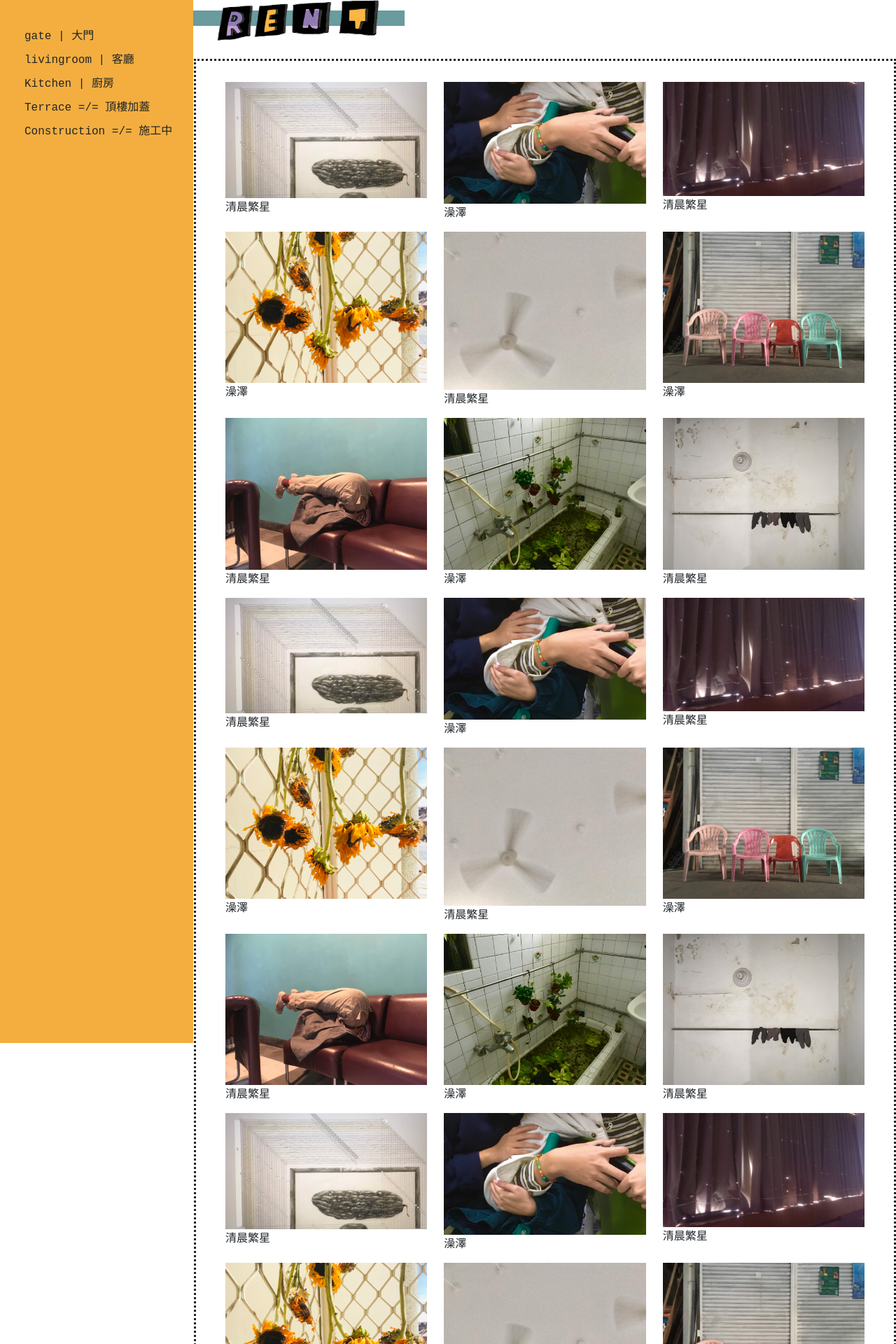
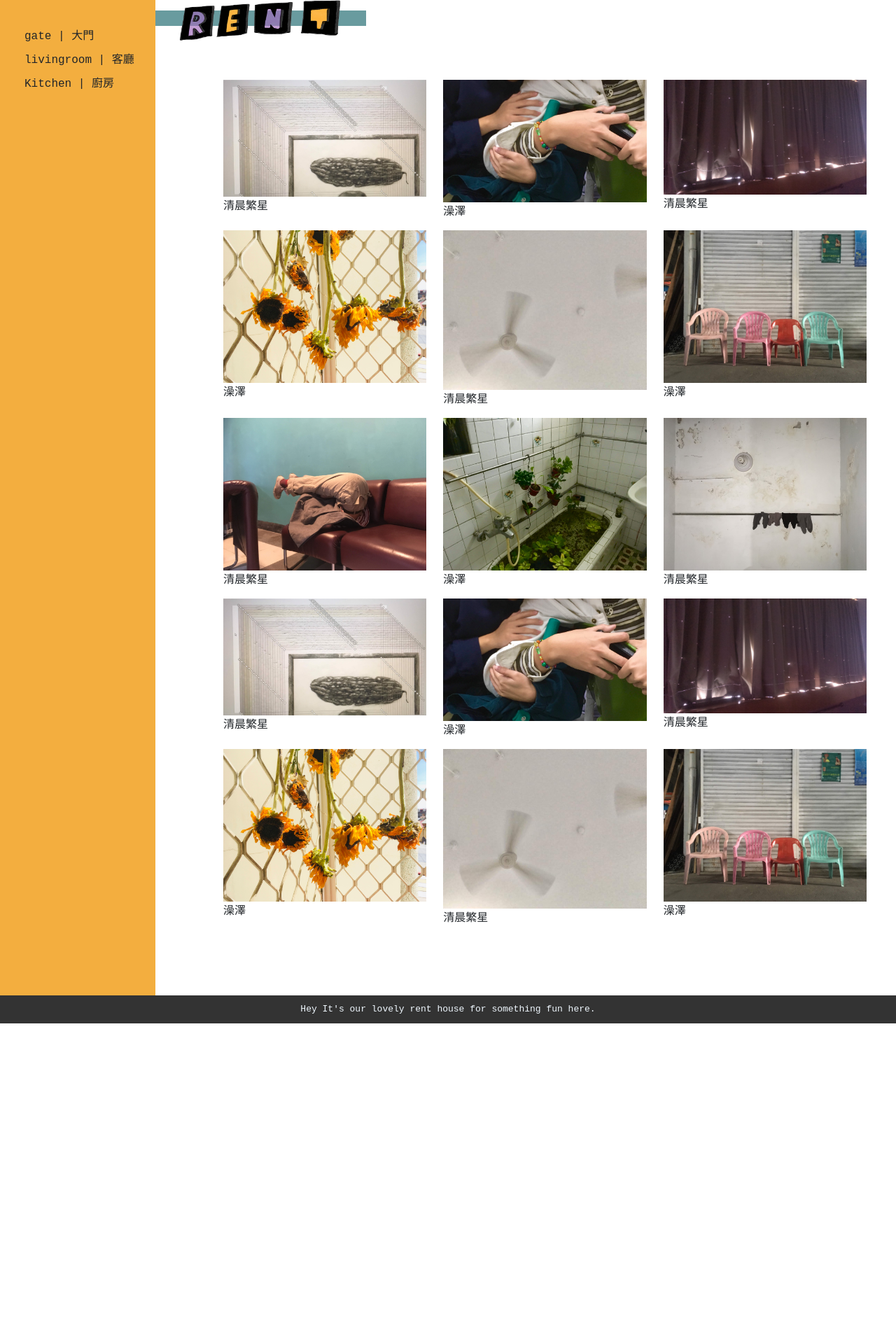
Before and after one commit to cyuhsuann/vue-practice, a Vue app: page /livingroom in a window 1280 px wide. Shown: the top 1920 px of the page at 70% size. After the commit the page ends 1462 px from the top, so only its background shows below. Built offline with nearby package versions, Linux system fonts and the light colour scheme.

Commit message:
final edition-1

```diff
--- a/src/App.vue
+++ b/src/App.vue
@@ -20,13 +20,6 @@ import { RouterLink, RouterView } from 'vue-router'
             </li>
             <li>
                 <RouterLink style="text-decoration: none; color: inherit;" to="/kitchen">Kitchen | 廚房</RouterLink>
-            </li>
-            <li>
-                <RouterLink style="text-decoration: none; color: inherit;" to="/terrace">Terrace =/= 頂樓加蓋</RouterLink>
-            </li>
-            <li>
-                <RouterLink style="text-decoration: none; color: inherit;" to="/construction">Construction =/= 施工中
-                </RouterLink>
             </li>
         </ul>
     </body>
--- a/src/components/Construction.vue
+++ /dev/null
@@ -1,35 +0,0 @@
-<script setup>
-import { reactive } from 'vue'
-
-import Nav from './Nav.vue';
-
-
-const posts = reactive({
-    POSTS: [
-        { id: 1, Title: 'My journey with Vue' },
-        { id: 2, Title: 'Blogging with Vue' },
-        { id: 3, Title: 'Why Vue is so fun' }
-    ]
-})
-
-
-</script>
-
-
-<template>
-    <div class="mainBody">
-        <h1>To Do List</h1>
-        <Nav v-for="post in posts.POSTS" :id="post.id" v-bind:Title="post.Title"></Nav>
-    </div>
-</template>
-
-
-
-<style scoped>
-.mainBody {
-    border-style: dotted;
-    float: none;
-    margin-left: 277px;
-    height: 100%;
-}
-</style>
--- a/src/components/Livingroom.vue
+++ b/src/components/Livingroom.vue
@@ -27,18 +27,7 @@ const gallerys = reactive({
         { name: "澡澤", img: Image06, price: 3500 },
         { name: "清晨繁星", img: Image07, price: 2500 },
         { name: "澡澤", img: Image08, price: 3500 },
-        { name: "清晨繁星", img: Image09, price: 2500 },
-        { name: "澡澤", img: Image010, price: 3500 },
-        { name: "清晨繁星", img: Image011, price: 2500 },
-        { name: "清晨繁星", img: Image01, price: 2500 },
-        { name: "澡澤", img: Image03, price: 3500 },
-        { name: "清晨繁星", img: Image04, price: 2500 },
-        { name: "澡澤", img: Image06, price: 3500 },
-        { name: "清晨繁星", img: Image07, price: 2500 },
-        { name: "澡澤", img: Image08, price: 3500 },
-        { name: "清晨繁星", img: Image09, price: 2500 },
-        { name: "澡澤", img: Image010, price: 3500 },
-        { name: "清晨繁星", img: Image011, price: 2500 },
+
     ],
     template: '<p></p>'
 })
@@ -60,7 +49,6 @@ const gallerys = reactive({
 
 <style scoped>
 .mainBody {
-    border-style: dotted;
     float: none;
     margin-left: 277px;
     height: 100%;
@@ -69,12 +57,6 @@ const gallerys = reactive({
 .galleryITEMS {
     margin: 30px;
 }
-
-/* .galleryIMG {
-    border-style: groove;
-    border-color: #ffffff;
-    border-width: 3px;
-} */
 
 @media screen and (max-width: 700px) {
     .mainBody {
--- a/src/components/Terrace.vue
+++ /dev/null
@@ -1,63 +0,0 @@
-<script setup>
-import { ref } from 'vue'
-const checkedNames = ref([])
-const picked = ref('')
-const selected = ref('')
-</script>
-
-
-<template>
-    <div class="terrace">
-        <div class="container">
-            <div class="row">
-                <div class="col-sm-2"></div>
-                <div class="col-sm-10">
-                    <h1>hey ?!</h1>
-
-                    <div class="checkName">
-
-                        <input type="checkbox" id="jack" value="Jack" v-model="checkedNames" />
-                        <label for="jack">Jack</label>
-
-                        <input type="checkbox" id="john" value="John" v-model="checkedNames" />
-                        <label for="john">John</label>
-
-                        <input type="checkbox" id="mike" value="Mike" v-model="checkedNames" />
-                        <label for="mike">Mike</label>
-                    </div>
-
-                    <div class="pickOne">
-                        <input type="radio" id="one" value="One" v-model="picked" />
-                        <label for="one">One</label>
-
-                        <input type="radio" id="two" value="Two" v-model="picked" />
-                        <label for="two">Two</label>
-
-                        <input type="radio" id="three" value="Three" v-model="picked" />
-                        <label for="three">Three</label>
-                    </div>
-
-                    <div class="selection">
-
-                        <div>
-                            <select v-model="selected">
-                                <option disabled value="">Please select one</option>
-                                <option>A</option>
-                                <option>B</option>
-                                <option>C</option>
-                            </select>
-                        </div>
-
-                        <h5>Checked names: {{ checkedNames }}</h5>
-                        <h5>Picked: {{ picked }}</h5>
-                        <h5> Selected: {{ selected }}</h5>
-                    </div>
-                </div>
-            </div>
-        </div>
-    </div>
-</template>
-
-
-
-<style scoped></style>
--- a/src/main.js
+++ b/src/main.js
@@ -23,17 +23,6 @@ const router = createRouter({
             name: 'kitchen',
             component: () => import('./components/Kitchen.vue')
         },
-        {
-            path: '/terrace',
-            name: 'terrace',
-            component: () => import('./components/Terrace.vue')
-        },
-        {
-            path: '/construction',
-            name: 'construction',
-            component: () => import('./components/Construction.vue')
-        },
-
     ]
 });
 export default router
```
